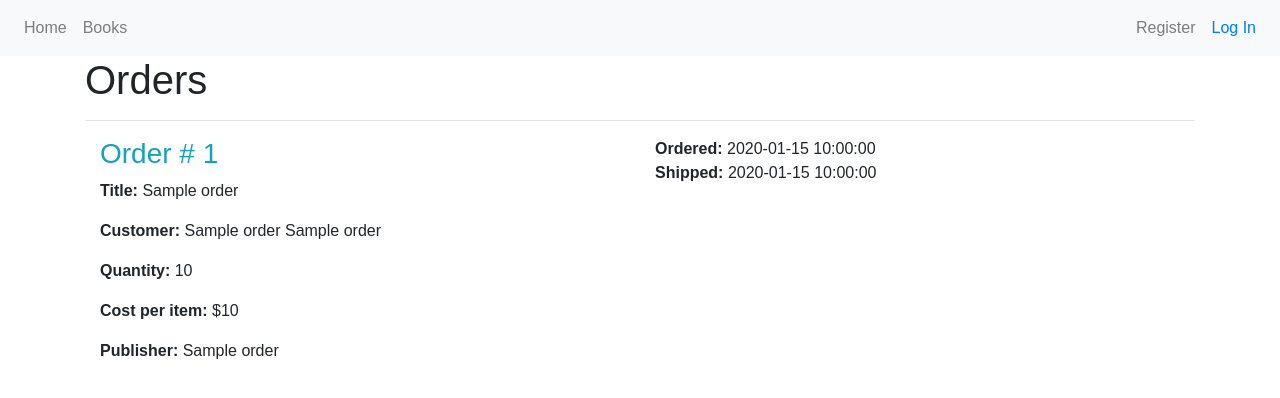
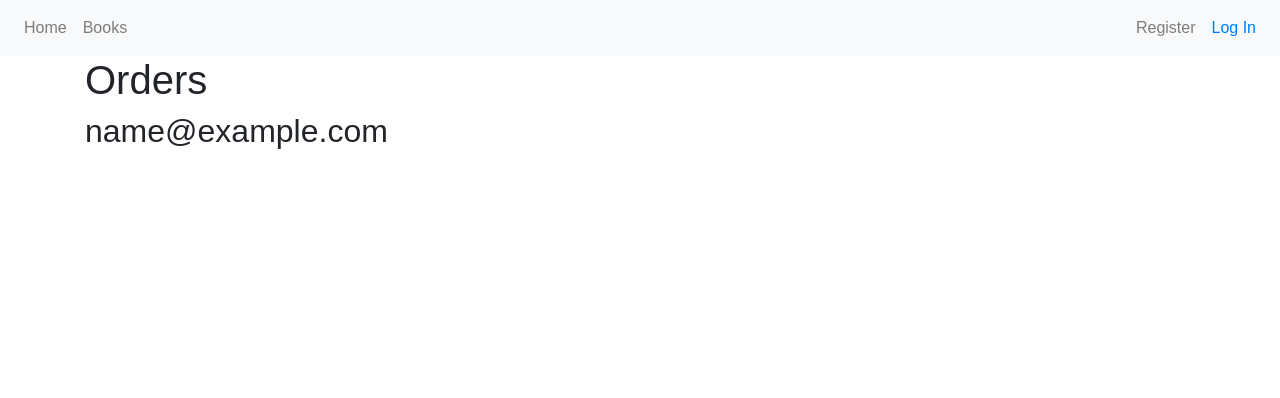
Before and after one commit to paulpetelski/COMP353-Final-Project, a Python web app: template flaskDemo/templates/orders.html in a window 1280 px wide. Shown: the top 398 px of the page. Run offline with Jinja, Linux system fonts and the light colour scheme; the template is opened without the code that fills it: most values are stand-ins (such as "Sample title", 1, 10 or a date in 2020); some libraries are stand-ins or nearby versions.

Commit message:
orders for specific user

```diff
--- a/flaskDemo/routes.py
+++ b/flaskDemo/routes.py
@@ -31,7 +31,7 @@ def book_page(pid):
 @app.route("/orders")
 def orders():
     orders = Orders.query.join(Orderline, Orders.OrderID == Orderline.OrderID)\
-        .add_columns(Orders.OrderID, Orders.DateOfOrder, Orders.ShippingDate, Orderline.Quantity)\
+        .add_columns(Orders.OrderID, Orders.DateOfOrder, Orders.ShippingDate, Orderline.Quantity, Orders.UserEmail)\
         .join(Product, Orderline.ProductID == Product.ProductID)\
         .add_columns(Product.Title, Product.Category, Product.RetailPrice)\
         .join(Publisher, Product.PublisherID == Publisher.PublisherID)\
--- a/flaskDemo/templates/orders.html
+++ b/flaskDemo/templates/orders.html
@@ -1,9 +1,12 @@
 {% extends "layout.html" %}
 {% block content %}
     <h1>Orders</h1>
+    <h2>{{orders[0].UserEmail}}</h2>
     {% for order in orders %}
+        {% if current_user.email == order.UserEmail%}
         <hr>
         <h1>{{current_user.email}}</h1>
+
         <div class="container">
             <div class="row">
                 <div class="col">
@@ -19,5 +22,6 @@
                 </div>
             </div>
         </div>
+        {% endif %}
     {% endfor %}
 {% endblock content %}
```
